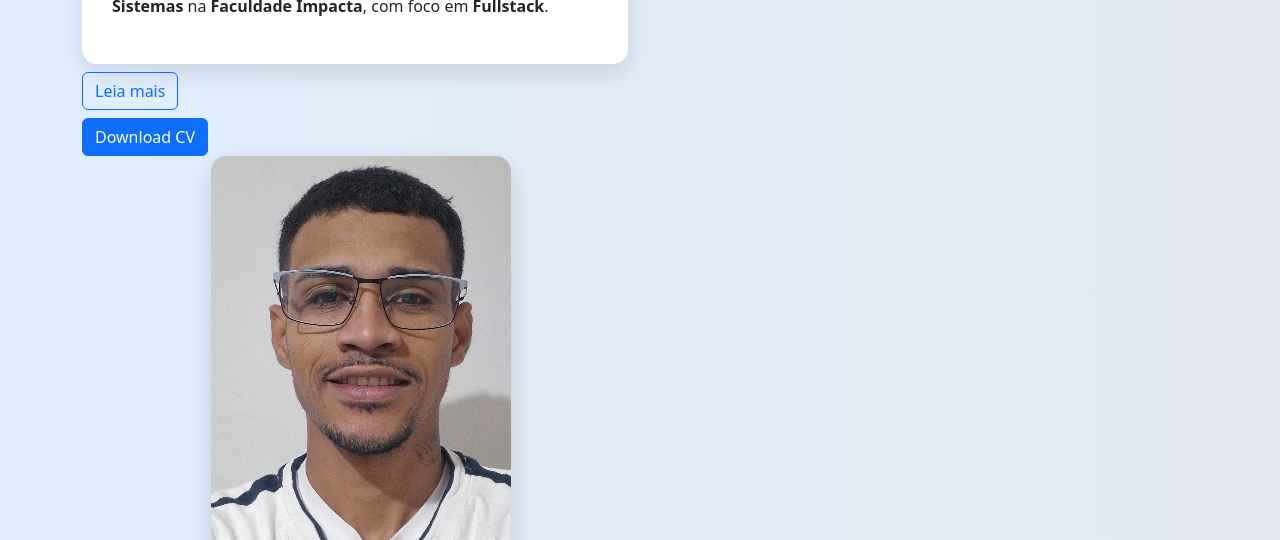
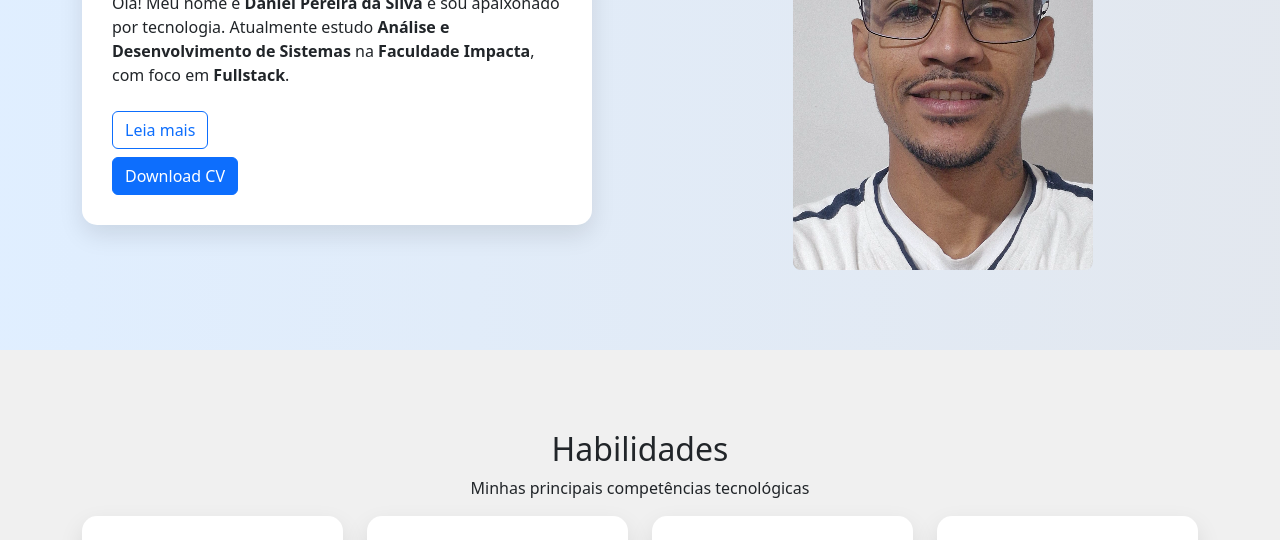
Before and after one commit to danielps98/portifolio_dev2028, a plain HTML site: page index.html in a window 1280 px wide. Shown: the part 722-1262 px from the top of the page. Drawn offline with nearby package versions, Linux system fonts and the light colour scheme; a script that the page names is missing.

Commit message:
Add files via upload

```diff
--- a/index.html
+++ b/index.html
@@ -76,16 +76,13 @@
 
 
 
-<!-- Sobre Mim -->
 <div id="about" class="section wb">
   <div class="container">
-    <div class="row">
+    <div class="row align-items-center">
       <!-- Coluna esquerda: Sobre Mim -->
-      <div class="col-md-6">
+      <div class="col-md-6 pe-md-5">
         <div class="message-box">
           <h2><i class="fas fa-user"></i> Sobre Mim</h2>
-
-          <!-- Resumo inicial -->
           <p id="about-summary">
             Olá! Meu nome é <strong>Daniel Pereira da Silva</strong> e sou apaixonado por tecnologia.
             Atualmente estudo <strong>Análise e Desenvolvimento de Sistemas</strong> na <strong>Faculdade Impacta</strong>, com foco em <strong>Fullstack</strong>.
@@ -101,13 +98,9 @@
             </p>
           </div>
 
-          </div>
-
-          <!-- Botão Leia mais / Leia menos -->
-          <a class="btn btn-outline-primary mt-2" data-bs-toggle="collapse" href="#aboutFull" role="button" aria-expanded="false" aria-controls="aboutFull" id="readMoreBtn">
+          <a class="btn btn-outline-primary mt-2" data-bs-toggle="collapse" href="#aboutFull" role="button" aria-expanded="false" aria-controls="aboutFull">
             Leia mais
           </a>
-
           <br>
           <a href="https://docs.google.com/document/d/1p9P1iAJMbjKZsUDxgb9LY2cM-sYxrgZAS0TTHNXwUOU/edit?usp=sharing"
              target="_blank" class="btn btn-primary mt-2">Download CV</a>
@@ -115,16 +108,14 @@
       </div>
 
       <!-- Coluna direita: Foto -->
-      <div class="col-md-6 d-flex justify-content-center align-items-center">
-        <div class="right-box-pro text-center">
-          <div class="profile-img-container">
-            <img id="profile-img" src="uploads/fotoperfil.png" alt="Daniel Pereira da Silva" class="img-fluid img-rounded">
+      <div class="col-md-6 ps-md-5 d-flex justify-content-center">
+        <img id="profile-img" src="uploads/fotoperfil.png" alt="Daniel Pereira da Silva" class="img-fluid rounded-3">
       </div>
     </div>
   </div>
 </div>
-  </div>
-</div>
+
+
 
 
 
@@ -191,7 +182,7 @@
 
 
  <!-- Footer Redes Sociais -->
-  <footer id="" class="bg-dark text-light py-4">
+  <footer id="testimonials" class="bg-dark text-light py-4">
     <div class="container text-center">
       <h4>Conecte-se Comigo</h4>
       <a href="https://www.instagram.com/dael_p1reira/" target="_blank"><i class="fab fa-instagram fa-2x mx-2" style="color:#E4405F;"></i></a>
```
Lines whose indentation alone changed are shown as unchanged.
